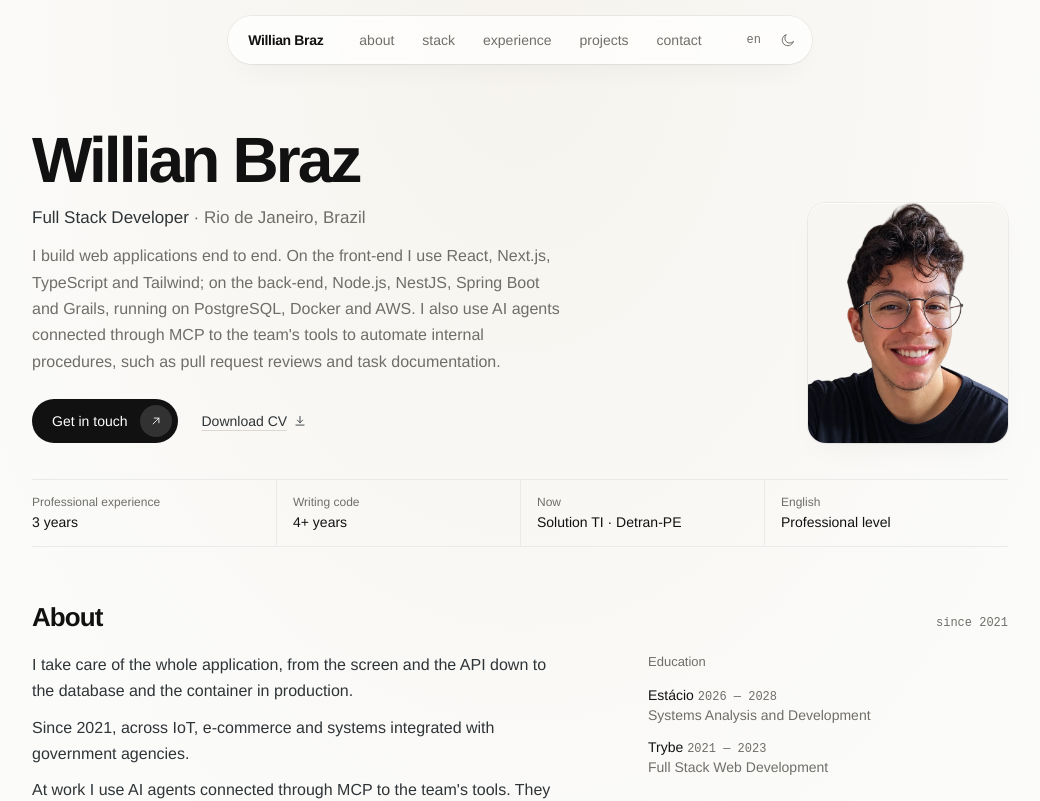
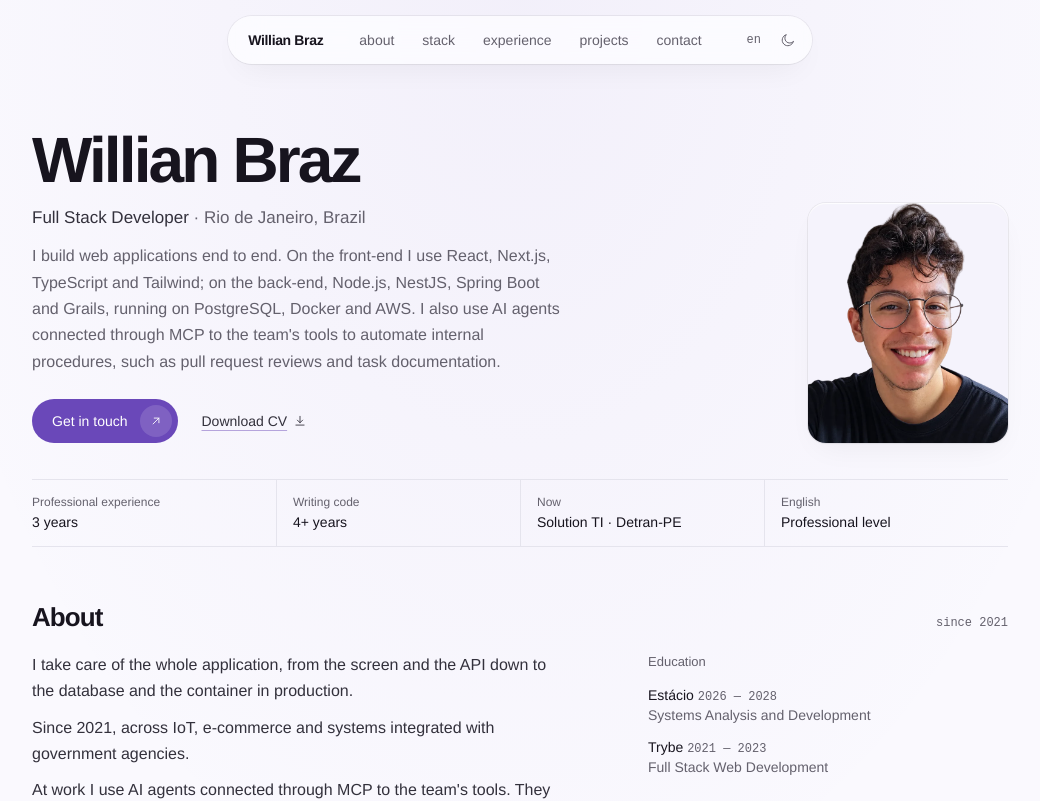
Before and after one commit to w-felipe360/portfolio-willian, a React (Vite) app: page / in a window 1280 px wide. Shown: the top 801 px of the page, without its empty margins (120-1160 px from the left). Built offline with nearby package versions, Linux system fonts and the light colour scheme.

Commit message:
feat(ui): paleta violeta com destaque só no que é clicável
Neutros levemente violeta e destaque violeta (gerados em OKLCH, hex
medido em AA nos dois temas). --accent/--accent-soft marcam CTA, item
ativo do menu, links, chips e foco; o verde segue só para status.

```diff
--- a/index.html
+++ b/index.html
@@ -12,8 +12,8 @@
       content="Desenvolvedor Full Stack. React, Next.js e Angular no front; Node.js, NestJS, Spring Boot e Grails no back. Bancos relacionais, Docker e AWS."
     />
     <meta name="author" content="Willian Braz" />
-    <meta name="theme-color" content="#fbfbfa" media="(prefers-color-scheme: light)" />
-    <meta name="theme-color" content="#191919" media="(prefers-color-scheme: dark)" />
+    <meta name="theme-color" content="#faf9fe" media="(prefers-color-scheme: light)" />
+    <meta name="theme-color" content="#17161c" media="(prefers-color-scheme: dark)" />
 
     <meta property="og:type" content="website" />
     <meta property="og:site_name" content="Willian Braz" />
--- a/src/components/Projects.tsx
+++ b/src/components/Projects.tsx
@@ -67,7 +67,7 @@ export function Projects() {
                     href={project.live}
                     target="_blank"
                     rel="noopener noreferrer"
-                    className="group inline-flex items-center gap-1 text-[0.8125rem] font-medium text-text"
+                    className="group inline-flex items-center gap-1 text-[0.8125rem] font-medium text-accent"
                   >
                     {t("projects.live")}
                     <ArrowUpRightIcon className="transition-transform duration-300 ease-[var(--ease-out)] group-hover:translate-x-0.5 group-hover:-translate-y-0.5" />
--- a/src/components/SiteHeader.tsx
+++ b/src/components/SiteHeader.tsx
@@ -58,7 +58,7 @@ export function SiteHeader() {
                     href={`#${id}`}
                     aria-current={active === id ? "true" : undefined}
                     className={`rounded-full px-3 py-1.5 transition-colors duration-200 hover:text-text ${
-                      active === id ? "bg-surface-muted text-text" : "text-muted"
+                      active === id ? "bg-accent-soft text-accent" : "text-muted"
                     }`}
                   >
                     {t(`nav.${id}`)}
@@ -128,7 +128,7 @@ export function SiteHeader() {
                 style={{ transitionDelay: menuOpen ? `${80 + i * 50}ms` : "0ms" }}
                 className={`block py-1 text-4xl font-semibold tracking-[-0.035em] transition-[transform,opacity] duration-700 ease-[var(--ease-out)] ${
                   menuOpen ? "translate-y-0 opacity-100" : "translate-y-10 opacity-0"
-                } ${active === id ? "text-text" : "text-muted"}`}
+                } ${active === id ? "text-accent" : "text-muted"}`}
               >
                 {t(`nav.${id}`)}
               </a>
--- a/src/styles/global.css
+++ b/src/styles/global.css
@@ -4,61 +4,66 @@
 @custom-variant dark (&:where(.dark, .dark *));
 
 /* ==========================================================================
-   Identidade: monocromático quente, editorial. Cor só com significado
-   (status "disponível"/"atual"); o resto é tipografia, linha e espaço.
+   Identidade: neutros levemente violeta + destaque violeta. O destaque só
+   marca o que é clicável (CTA, menu ativo, links, chips, foco); o verde
+   só marca status ("atual"). Paleta gerada em OKLCH e medida em AA.
    Só cor muda entre temas; tipografia e espaçamento ficam no :root.
    ========================================================================== */
 :root {
-  --bg: #fbfbfa;
-  --surface: #ffffff;
-  --surface-muted: #f7f6f3;
-  --line: #eaeaea;
-  --line-strong: #d9d8d4;
-  --text: #111111;
-  --text-soft: #2f3437;
-  /* #787774 da referência dá 4.3:1 sobre o fundo; escurecido para passar AA */
-  --muted: #6f6e69;
-  --tag: #f1f1ef;
-  --tag-text: #5f5e5b;
+  --bg: #faf9fe;
+  --surface: #fefeff;
+  --surface-muted: #f5f3fc;
+  --line: #e5e4ed;
+  --line-strong: #d3d1db;
+  --text: #17141e;
+  --text-soft: #33313c;
+  --muted: #64616d;
+  --tag: #f0edf9;
+  --tag-text: #56535f;
   --ok: #edf3ec;
   --ok-text: #346538;
-  --cta: #111111;
-  --cta-hover: #333333;
+  --cta: #6a48b9;
+  --cta-hover: #5a36a5;
   --cta-text: #ffffff;
-  --selection: #fbf3db;
+  /* destaque: só no que é clicável (menu ativo, links, chips, foco) */
+  --accent: #6542b3;
+  --accent-soft: #efecff;
+  --selection: #efecff;
   --hover-shadow: 0 2px 8px rgb(0 0 0 / 0.04);
-  /* único ponto de luz da página: estático, quente, quase invisível */
-  --spot: rgb(214 196 160 / 0.14);
+  /* único ponto de luz da página: estático, violeta, quase invisível */
+  --spot: rgb(101 66 179 / 0.05);
   /* anel de 1px dos cards e sombra ambiente bem difusa */
-  --shell-ring: rgb(0 0 0 / 0.05);
+  --shell-ring: rgb(23 20 30 / 0.06);
   --core-highlight: inset 0 1px 1px rgb(255 255 255 / 0.9);
-  --ambient-shadow: 0 1px 2px rgb(17 17 17 / 0.03), 0 12px 32px -12px rgb(17 17 17 / 0.06);
-  --island: rgb(255 255 255 / 0.72);
+  --ambient-shadow: 0 1px 2px rgb(23 20 30 / 0.03), 0 12px 32px -12px rgb(23 20 30 / 0.07);
+  --island: rgb(254 254 255 / 0.72);
 }
 
 .dark {
-  --bg: #191919;
-  --surface: #1f1f1f;
-  --surface-muted: #232322;
-  --line: rgb(255 255 255 / 0.08);
-  --line-strong: rgb(255 255 255 / 0.16);
-  --text: #ededec;
-  --text-soft: #d4d4d2;
-  --muted: #9b9a97;
-  --tag: #2a2a29;
-  --tag-text: #b5b4b0;
+  --bg: #17161c;
+  --surface: #1e1d23;
+  --surface-muted: #242229;
+  --line: #2c2a31;
+  --line-strong: #403e47;
+  --text: #ebeaf0;
+  --text-soft: #d1d0d7;
+  --muted: #9f9da5;
+  --tag: #2c2a32;
+  --tag-text: #b8b6be;
   --ok: #1f2b21;
   --ok-text: #8cbf91;
-  --cta: #ededec;
-  --cta-hover: #d4d4d2;
-  --cta-text: #111111;
-  --selection: rgb(251 243 219 / 0.16);
+  --cta: #ae99f8;
+  --cta-hover: #bdacfe;
+  --cta-text: #17141e;
+  --accent: #c0b0fe;
+  --accent-soft: #2f2749;
+  --selection: rgb(192 176 254 / 0.2);
   --hover-shadow: 0 2px 8px rgb(0 0 0 / 0.3);
-  --spot: rgb(214 196 160 / 0.04);
+  --spot: rgb(192 176 254 / 0.04);
   --shell-ring: rgb(255 255 255 / 0.07);
   --core-highlight: inset 0 1px 1px rgb(255 255 255 / 0.06);
   --ambient-shadow: 0 1px 2px rgb(0 0 0 / 0.2), 0 16px 40px -16px rgb(0 0 0 / 0.5);
-  --island: rgb(31 31 31 / 0.72);
+  --island: rgb(30 29 35 / 0.72);
 }
 
 @theme inline {
@@ -77,6 +82,8 @@
   --color-cta: var(--cta);
   --color-cta-hover: var(--cta-hover);
   --color-cta-text: var(--cta-text);
+  --color-accent: var(--accent);
+  --color-accent-soft: var(--accent-soft);
 
   --font-sans: "Geist Variable", "Helvetica Neue", ui-sans-serif, system-ui, sans-serif;
   --font-mono: "Geist Mono Variable", ui-monospace, SFMono-Regular, monospace;
@@ -129,7 +136,7 @@
   }
 
   :focus-visible {
-    outline: 2px solid var(--text);
+    outline: 2px solid var(--accent);
     outline-offset: 3px;
     border-radius: 2px;
   }
@@ -253,12 +260,14 @@
     transition:
       color 0.2s ease,
       background-color 0.2s ease,
+      box-shadow 0.2s ease,
       transform 0.16s var(--ease-out);
   }
 
   .chip:hover {
-    background-color: var(--surface-muted);
-    color: var(--text);
+    background-color: var(--accent-soft);
+    color: var(--accent);
+    box-shadow: 0 0 0 1px color-mix(in srgb, var(--accent) 30%, transparent);
   }
 
   .chip:active {
@@ -267,7 +276,7 @@
 
   .text-link {
     text-decoration-line: underline;
-    text-decoration-color: var(--line-strong);
+    text-decoration-color: color-mix(in srgb, var(--accent) 45%, transparent);
     text-decoration-thickness: 1px;
     text-underline-offset: 0.25em;
     transition:
@@ -276,7 +285,7 @@
   }
 
   .text-link:hover {
-    text-decoration-color: currentColor;
+    text-decoration-color: var(--accent);
   }
 
   /* ------------------------------------------------------- nav em ilha */
```
